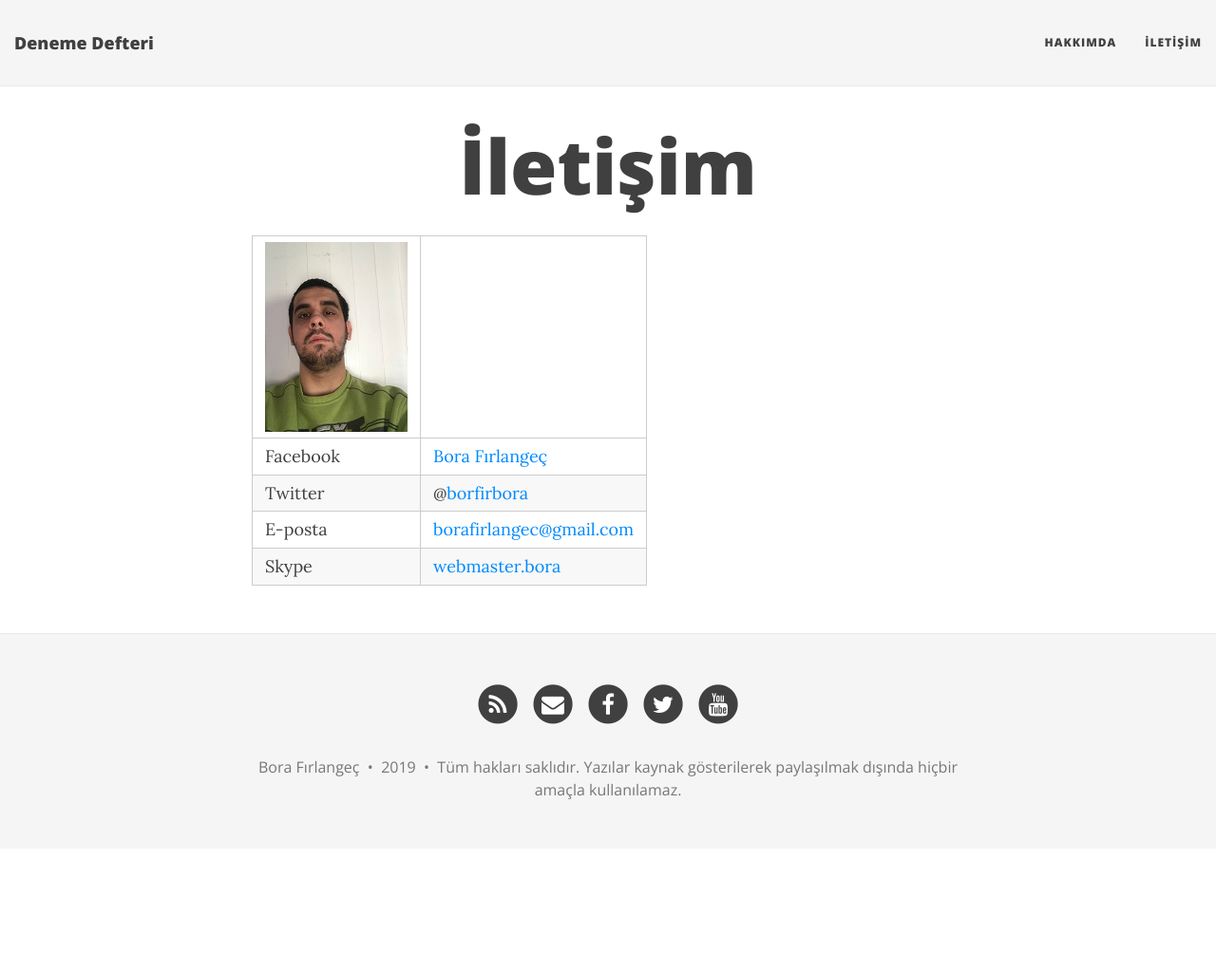
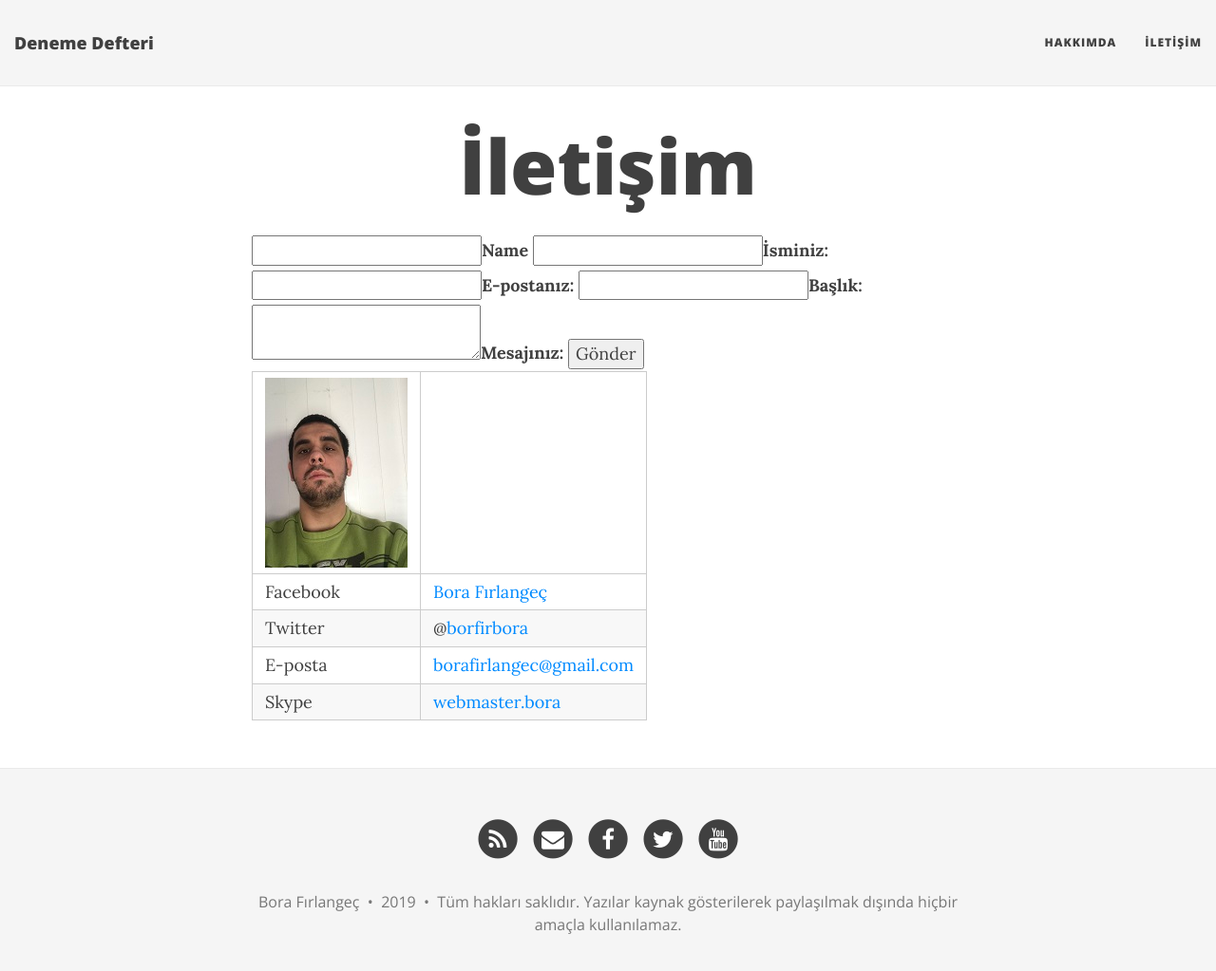
Before and after one commit to borfirbora/borfirbora.github.io, a Jekyll site: the page built from iletisim.md, in a window 1280 px wide and 1036 px high. Shown: the top 1023 px of the window at 95% size. Built offline with Jekyll 4.4.1, drawn with Linux system fonts in a browser that asks for light colours; nearby versions of some CDN libraries.

Commit message:
Update iletisim.md

```diff
--- a/iletisim.md
+++ b/iletisim.md
@@ -3,6 +3,19 @@ layout: page
 title: İletişim
 permalink: iletisim
 ---
+
+<form method="POST" action="https://staticman3.herokuapp.com/v3/entry/borfirbora/iletisim/master/iletisim">
+  <input name="options[redirect]" type="hidden" value="https://denemedefteri.com/basarili">
+  <!-- e.g. "2016-01-02-this-is-a-post" -->
+  <input name="options[slug]" type="hidden" value="{{ page.slug }}">
+  <label><input name="fields[name]" type="text">Name</label>
+  <label><input name="fields[isim]" type="text">İsminiz:</label>
+  <label><input name="fields[eposta]" type="email">E-postanız:</label>
+  <label><input name="fields[baslik]" type="text">Başlık:</label>
+  <label><textarea name="fields[mesaj]"></textarea>Mesajınız:</label>
+
+  <button type="submit">Gönder</button>
+</form>
 
 | ![Bora Fırlangeç](https://denemedefteri.com/bf.jpeg) | |
 | --- | --- |
```
